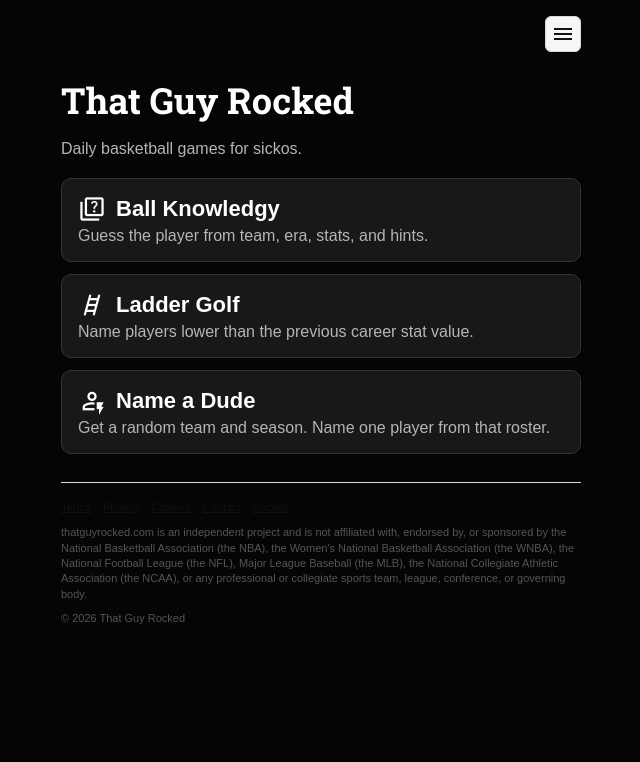
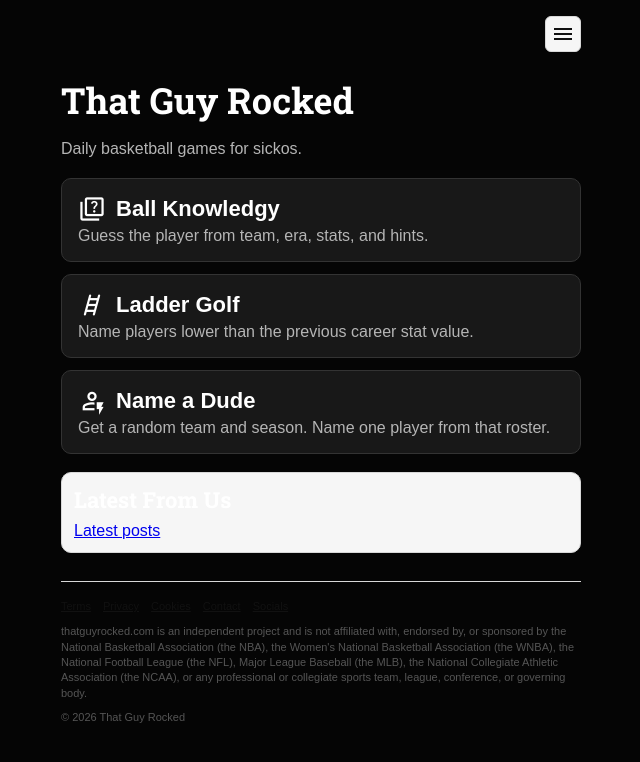
Before and after one commit to mattyraykray-betr/ballknowledgy, a Next.js app: page / in a window 1280 px wide. Shown: the top 762 px of the page, without its empty margins (319-959 px from the left). Built offline with nearby package versions, Linux system fonts and the light colour scheme; no server answers.

Commit message:
Add Twitter timeline section to the page
Added a section for displaying latest posts from Twitter with styling.

```diff
--- a/app/page.js
+++ b/app/page.js
@@ -207,6 +207,39 @@ export default function HomePage() {
             </div>
           </Link>
         </div>
+
+        <section
+          style={{
+            border: `1px solid ${theme.border}`,
+            background: theme.card,
+            borderRadius: 10,
+            padding: 12,
+            marginTop: 18,
+          }}
+        >
+          <h2
+            style={{
+              fontFamily: "'Roboto Slab', Rockwell, serif",
+              fontSize: 22,
+              marginTop: 0,
+              marginBottom: 8,
+            }}
+          >
+            Latest From Us
+          </h2>
+
+          <a
+            className="twitter-timeline"
+            data-height="520"
+            data-theme={darkMode ? "dark" : "light"}
+            href="https://x.com/i/lists/2066890467086598373"
+          >
+            Latest posts
+          </a>
+
+          <script async src="https://platform.twitter.com/widgets.js" charSet="utf-8" />
+        </section>
+
         <SiteFooter theme={theme} />
       </div>
     </main>
```
